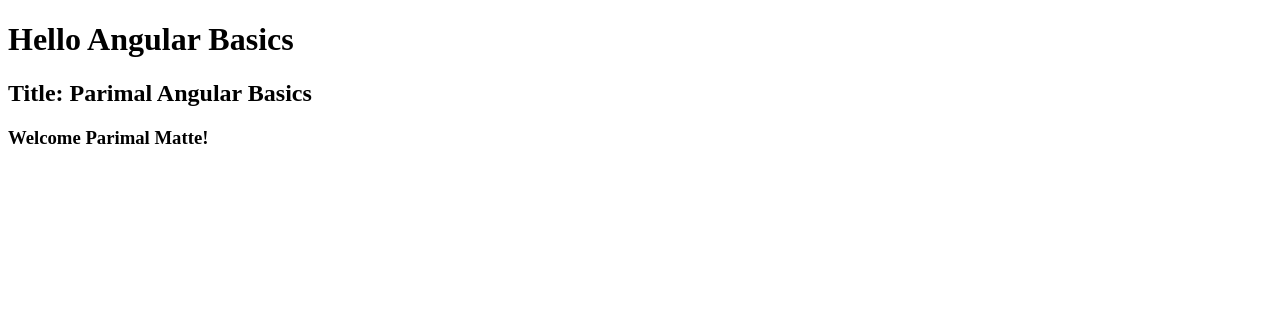
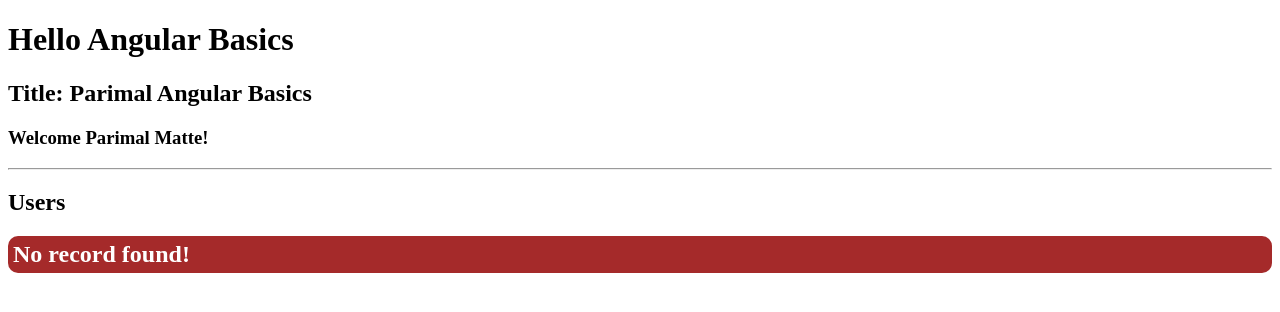
Before and after one commit to PmCoder26/angular-basics, an Angular app: page / in a window 1280 px wide. Shown: the top 312 px of the page. Built offline with nearby package versions, Linux system fonts and the light colour scheme.

Commit message:
feat(angular): complete @for, contextual variables, and @empty

```diff
--- a/src/app/app.html
+++ b/src/app/app.html
@@ -1,3 +1,52 @@
 <h1>Hello Angular Basics</h1>
 <h2>Title: {{title}}</h2>
 <h3>Welcome {{name}}!</h3>
+
+<hr>
+
+<h2>Users</h2>
+
+<!-- Iterate through the users list.
+     'track user' uniquely identifies each item.
+     '$index' is stored in the local variable 'i'. -->
+@for(user of users; track user; let i = $index) {
+
+  <!-- Display different styling for the first and last user. -->
+  <!--
+  @if($first || $last) {
+    <h3 style="margin-left: 20px; background-color: red; color: white; padding: 5px;">
+      This is our user {{i + 1}} with name {{user}}
+    </h3>
+  } @else {
+    <h3 style="margin-left: 20px;">
+      This is our user {{i + 1}} with name {{user}}
+    </h3>
+  }
+  -->
+
+  <!-- Apply different styles based on whether the current index is even or odd. -->
+  @if($even) {
+    <h3 style="margin-left: 20px; background-color: rgb(0, 106, 255); color: white; padding: 5px;">
+      This is our user {{i + 1}} with name {{user}}
+    </h3>
+  } @else {
+    <h3 style="margin-left: 20px; background-color: rgb(0, 255, 26); color: rgb(24, 23, 23); padding: 5px;">
+      This is our user {{i + 1}} with name {{user}}
+    </h3>
+  }
+
+  <!-- Display the total number of users after rendering the last item. -->
+  @if($last) {
+    <h3 style="background-color: #a34becbd; color: white; padding: 10px;">
+      Total No. of users: {{$count}}
+    </h3>
+  }
+
+}
+
+<!-- Executed only when the associated @for loop has no items to iterate over. -->
+@empty() {
+  <h2 style="background-color: brown; color: white; padding: 5px; border-radius: 10px;">
+    No record found!
+  </h2>
+}
--- a/src/app/app.ts
+++ b/src/app/app.ts
@@ -10,4 +10,7 @@
 export class App {
   title = 'Parimal Angular Basics'
   name = 'Parimal Matte'
+
+  // users: string[] = ['Parimal', 'Rohit', 'Hemant', 'Karunya', 'Shashank', 'Ishant']
+  users: string[] = []  // for 'empty() {}' block.
 }
```
